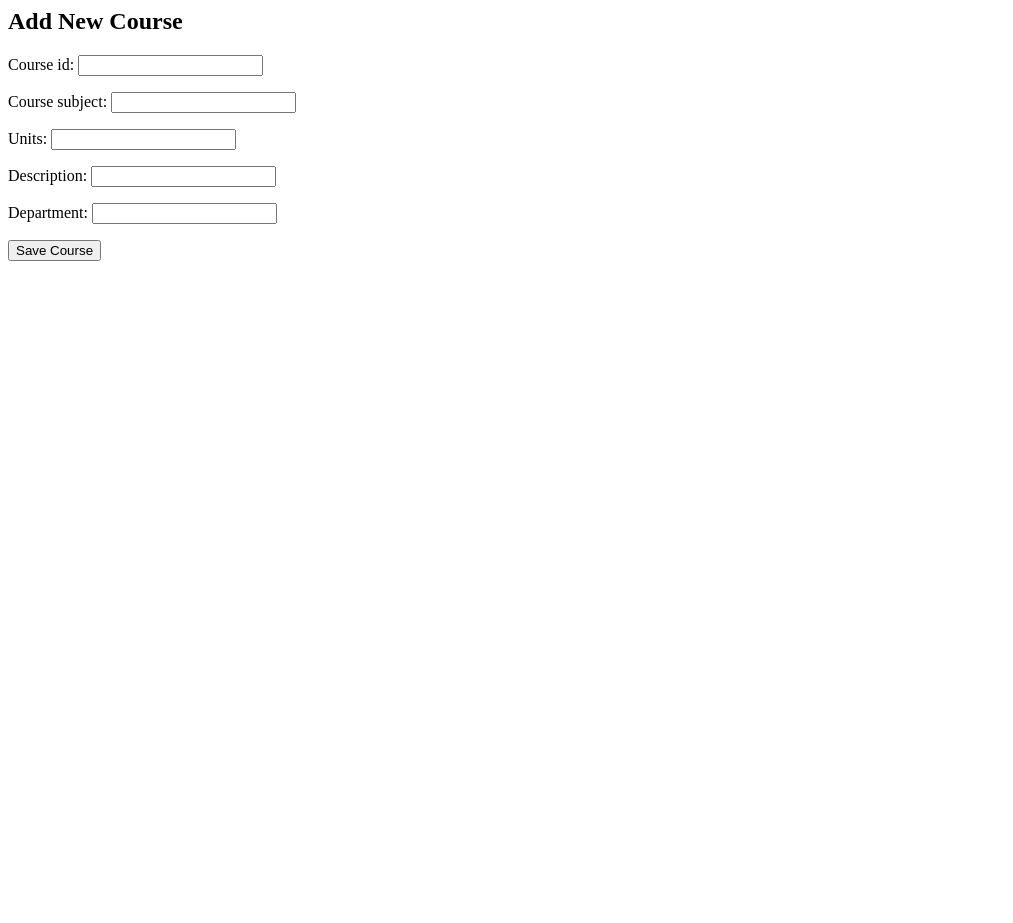
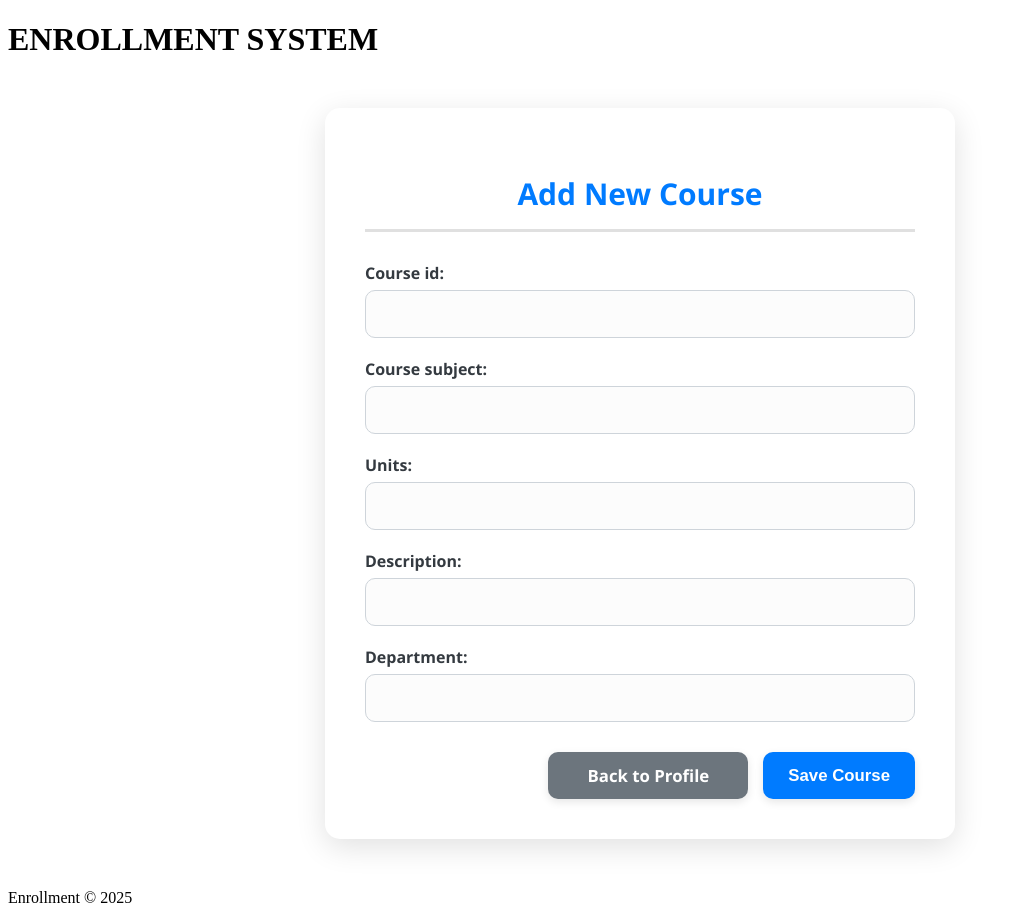
Before and after one commit to junelledinglasan/FINALS_ACTIVITY_5_ITPS309, a Django app: page /addcourse/ in a window 1280 px wide. Shown: the whole page, without its empty margins (0-1013 px from the left). Before the commit the page ends 261 px from the top, so only its background shows below. Run offline with Django 5.2, Linux system fonts and the light colour scheme; a user stored in the database is signed in.

Commit message:
Update add_course.html

```diff
--- a/enrollment/online_enrollment/templates/add_course.html
+++ b/enrollment/online_enrollment/templates/add_course.html
@@ -1,6 +1,140 @@
-<h2>Add New Course</h2>
-<form method="POST">
-    {% csrf_token %}
-    {{ form.as_p }}
-    <button type="submit">Save Course</button>
-</form>
+{% extends 'base.html' %}
+{% block title %} Add New Course {% endblock %}
+
+{% block content %}
+<style>
+    /* 1. Container and Header */
+    .course-form-container {
+        /* Enhanced width and shadow for form focus */
+        max-width: 550px;
+        margin: 50px auto;
+        padding: 40px;
+        border-radius: 15px;
+        box-shadow: 0 8px 30px rgba(0, 0, 0, 0.12);
+        background-color: #ffffff;
+        font-family: 'Segoe UI', Tahoma, Geneva, Verdana, sans-serif;
+    }
+
+    .course-form-container h2 {
+        color: #007bff; /* Blue accent for Course Entry */
+        font-size: 30px;
+        font-weight: 600;
+        border-bottom: 3px solid #e0e0e0;
+        padding-bottom: 15px;
+        margin-bottom: 30px;
+        text-align: center;
+    }
+
+    /* 2. Styling the Form Fields (Generated by form.as_p) */
+    .course-form p {
+        margin-bottom: 20px;
+        text-align: left;
+    }
+
+    .course-form label {
+        display: block;
+        font-weight: bold;
+        margin-bottom: 6px;
+        color: #343a40;
+        font-size: 1em;
+    }
+
+    .course-form input[type="text"],
+    .course-form input[type="number"],
+    .course-form select,
+    .course-form textarea {
+        width: 100%;
+        padding: 14px;
+        border: 1px solid #ced4da;
+        border-radius: 10px; /* Rounded corners */
+        box-sizing: border-box;
+        font-size: 1em;
+        background-color: #fcfcfc;
+        transition: border-color 0.2s, box-shadow 0.2s;
+    }
+
+    .course-form input:focus,
+    .course-form select:focus,
+    .course-form textarea:focus {
+        border-color: #007bff; /* Blue focus glow */
+        box-shadow: 0 0 0 0.2rem rgba(0, 123, 255, 0.2);
+        outline: none;
+    }
+
+    /* Style for Django form error lists */
+    .errorlist {
+        color: #dc3545;
+        list-style: none;
+        padding-left: 0;
+        font-size: 0.9em;
+        margin-top: -10px;
+        margin-bottom: 5px;
+    }
+
+
+    /* 3. Button Group */
+    .button-group {
+        margin-top: 30px;
+        display: flex;
+        gap: 15px;
+        justify-content: flex-end;
+    }
+
+    /* General Button Styling */
+    .action-button {
+        flex-grow: 0;
+        min-width: 150px;
+        padding: 12px 25px;
+        border: none;
+        border-radius: 10px;
+        font-size: 1.05em;
+        cursor: pointer;
+        transition: background-color 0.3s, transform 0.1s, box-shadow 0.2s;
+        text-align: center;
+        text-decoration: none;
+        font-weight: 600;
+        box-shadow: 0 3px 8px rgba(0, 0, 0, 0.1);
+        color: white;
+        display: inline-block;
+    }
+
+
+    /* Primary Action: Save Course */
+    .save-button {
+        background-color: #007bff; /* Blue */
+    }
+    .save-button:hover {
+        background-color: #0056b3;
+        transform: translateY(-2px);
+        box-shadow: 0 5px 10px rgba(0, 0, 0, 0.15);
+    }
+
+    /* Secondary Action: Back Button */
+    .back-button {
+        background-color: #6c757d; /* Gray */
+    }
+    .back-button:hover {
+        background-color: #5a6268;
+        transform: translateY(-2px);
+        box-shadow: 0 5px 10px rgba(0, 0, 0, 0.15);
+    }
+    .back-button a {
+        color: white;
+    }
+</style>
+
+<div class="course-form-container">
+    <h2>Add New Course</h2>
+
+    <form method="POST" class="course-form">
+        {% csrf_token %}
+
+        {{ form.as_p }}
+
+        <div class="button-group">
+            <a href="{% url 'student_profile' %}" class="action-button back-button">Back to Profile</a>
+            <button type="submit" class="action-button save-button">Save Course</button>
+        </div>
+    </form>
+</div>
+{% endblock %}
```
